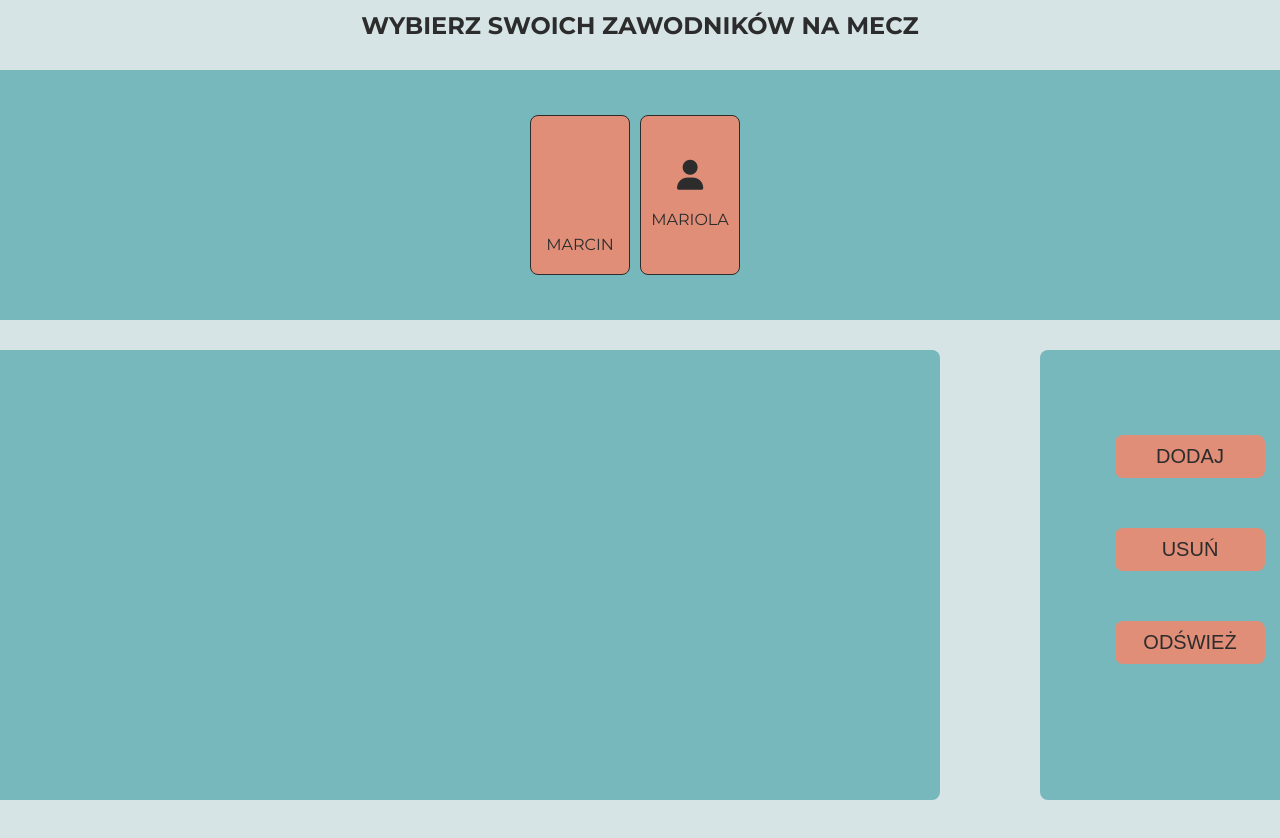
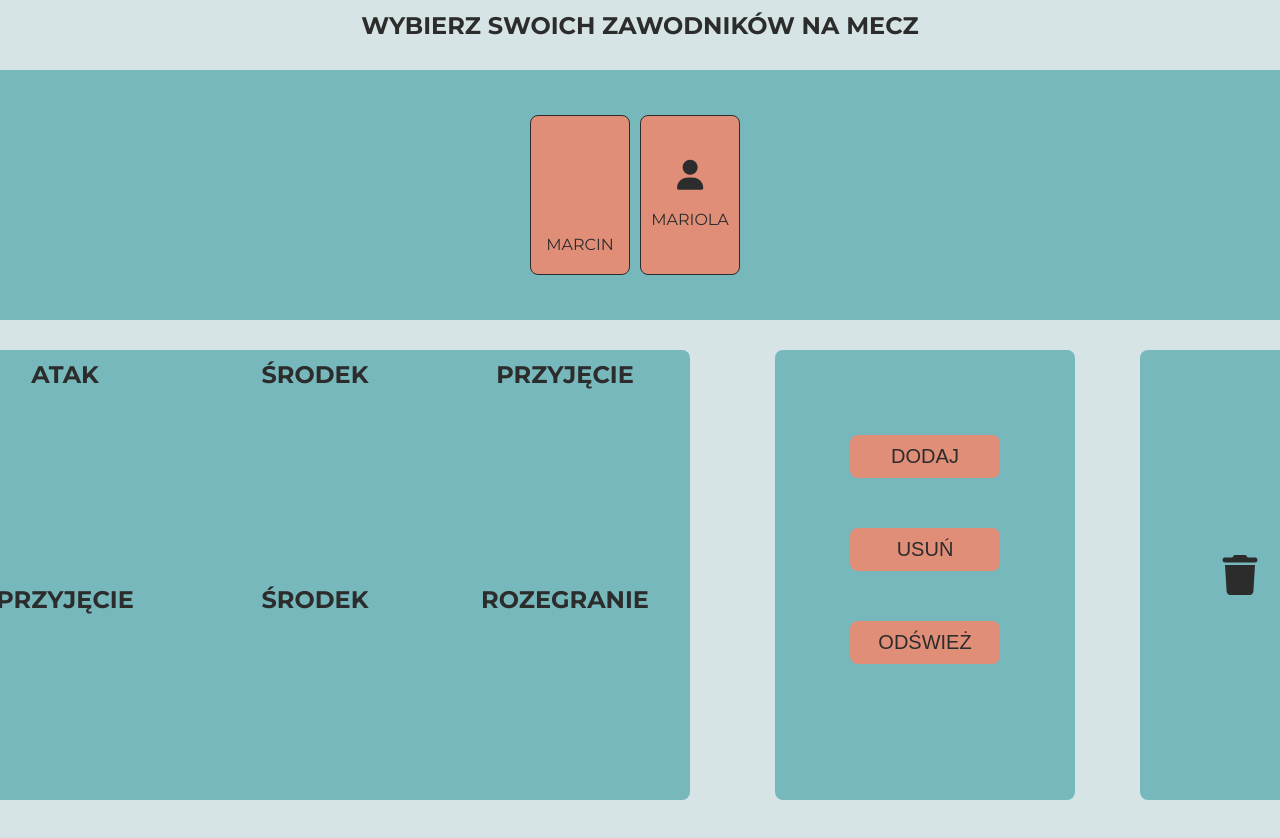
Before and after one commit to BuszujacyWPszenzycie/ChooseTeam-4, a plain HTML site: page index.html in a window 1280 px wide. Shown: the top 838 px of the page. Drawn offline with Linux system fonts and the light colour scheme.

Commit message:
added remove field

```diff
--- a/index.html
+++ b/index.html
@@ -22,14 +22,14 @@
       <h1 class="main__title">Wybierz swoich zawodników na mecz</h1>
 
       <div class="team__box">
-        <div class="team__player">
+        <div class="team__player" draggable="true">
           <!-- <img class="team__player-img" src="./dist/img/Szturminski_Marcin.jpg" alt=""> -->
           <!-- <i class="fa-solid fa-user team__player-icon"></i> -->
           <div class="team__player-img"></div>
           <p class="team__player-name">Marcin</p>
         </div>
 
-        <div class="team__player">
+        <div class="team__player" draggable="true">
           <!-- <img class="team__player-img" src="./dist/img/Szturminski_Marcin.jpg" alt=""> -->
           <i class="fa-solid fa-user team__player-icon"></i>
           <p class="team__player-name">Mariola</p>
@@ -40,14 +40,45 @@
     </div>
 
     <div class="second__box">
-      <div class="pitch__box"></div>
+      <div class="pitch__box">
+
+        <div class="pitch__field">
+          <h2 class="pitch__field-title">atak</h2>
+          <div class="pitch__field-draggable"></div>
+        </div>
+        <div class="pitch__field">
+          <h2 class="pitch__field-title">środek</h2>
+          <div class="pitch__field-draggable"></div>
+        </div>
+        <div class="pitch__field">
+          <h2 class="pitch__field-title">przyjęcie</h2>
+          <div class="pitch__field-draggable"></div>
+        </div>
+        <div class="pitch__field">
+          <h2 class="pitch__field-title">przyjęcie</h2>
+          <div class="pitch__field-draggable"></div>
+        </div>
+        <div class="pitch__field">
+          <h2 class="pitch__field-title">środek</h2>
+          <div class="pitch__field-draggable"></div>
+        </div>
+        <div class="pitch__field">
+          <h2 class="pitch__field-title">rozegranie</h2>
+          <div class="pitch__field-draggable"></div>
+        </div>
+
+      </div>
       <div class="button__box">
         <button class="btn btn__add">Dodaj</button>
         <button class="btn btn__remove">Usuń</button>
         <a href="" class=""><button class="btn btn__refresh">Odśwież</button></a>
 
       </div>
+      <div class="delete__box">
+        <i class="fa-solid fa-trash delete__box-icon"></i>
+      </div>
     </div>
+
 
     </div>
 
--- a/src/js/main.js
+++ b/src/js/main.js
@@ -11,6 +11,23 @@ const selectImage = document.querySelector('.popup__select')
 const pictureBackground = document.querySelector('.picture')
 let uploadedImage = ''
 const btnRun = document.querySelector('.btn__run')
+const deleteBox = document.querySelector('.delete__box')
+const allDragablePitchFields = document.querySelectorAll('.pitch__field-draggable')
+
+allPlayers.forEach(player => {
+	player.addEventListener('dragstart', () => {
+		player.classList.add('is-dragged')
+	})
+	player.addEventListener('dragend', () => {
+		player.classList.remove('is-dragged')
+	})
+})
+
+deleteBox.addEventListener('dragover', e => {
+	e.preventDefault()
+	const isDragged = document.querySelector('.is-dragged')
+	isDragged.remove()
+})
 
 const removeLastPlayer = () => {
 	const teamBox = document.querySelector('.team__box')
@@ -21,6 +38,16 @@ const addFunction = () => {
 	popup.classList.add('active')
 	mainWrapper.style.opacity = '0.4'
 }
+
+allDragablePitchFields.forEach(field => {
+	field.addEventListener('dragover', e => {
+		e.preventDefault()
+		if (field.childElementCount < 1) {
+			const isDragged = document.querySelector('.is-dragged')
+			field.appendChild(isDragged)
+		}
+	})
+})
 
 // const addPlayer2 = () => {
 // 	let newPlayerDiv = document.createElement('div')
@@ -81,8 +108,19 @@ const addPlayer = () => {
 
 	newPlayerDiv.appendChild(newPlayerIcon)
 	newPlayerDiv.appendChild(newPlayerName)
+	newPlayerDiv.setAttribute('draggable', true)
 
 	teamBox.appendChild(newPlayerDiv)
+	const allPlayers = document.querySelectorAll('.team__player')
+
+	allPlayers.forEach(player => {
+		player.addEventListener('dragstart', () => {
+			player.classList.add('is-dragged')
+		})
+		player.addEventListener('dragend', () => {
+			player.classList.remove('is-dragged')
+		})
+	})
 
 	console.log(inputPopup)
 }
--- a/src/sass/main.scss
+++ b/src/sass/main.scss
@@ -102,8 +102,30 @@ body {
 			border-radius: 8px;
 			height: 450px;
 			background-color: $light-green;
-			width: 1000px;
+			width: 750px;
 			margin-right: 2rem;
+			display: grid;
+			grid-template-columns: repeat(3, 1fr);
+			grid-template-rows: repeat(2, 1fr);
+		}
+
+		&__field {
+			width: 250px;
+			&-title {
+				height: 50px;
+				// background-color: aqua;
+				padding: 1rem;
+				text-align: center;
+				text-transform: uppercase;
+			}
+
+			&-draggable {
+				height: 150px;
+				// background-color: beige;
+				display: flex;
+				justify-content: center;
+				align-items: center;
+			}
 		}
 	}
 
@@ -117,6 +139,22 @@ body {
 			justify-content: center;
 			align-items: center;
 			flex-direction: column;
+		}
+	}
+
+	.delete {
+		&__box {
+			width: 200px;
+			background-color: $light-green;
+			height: 450px;
+			border-radius: 8px;
+			display: flex;
+			justify-content: center;
+			align-items: center;
+			flex-direction: column;
+			&-icon {
+				font-size: 4rem;
+			}
 		}
 	}
 }
```
Also changed, not shown: dist/css/main.min.css, dist/js/main.min.js, 1 other file.
